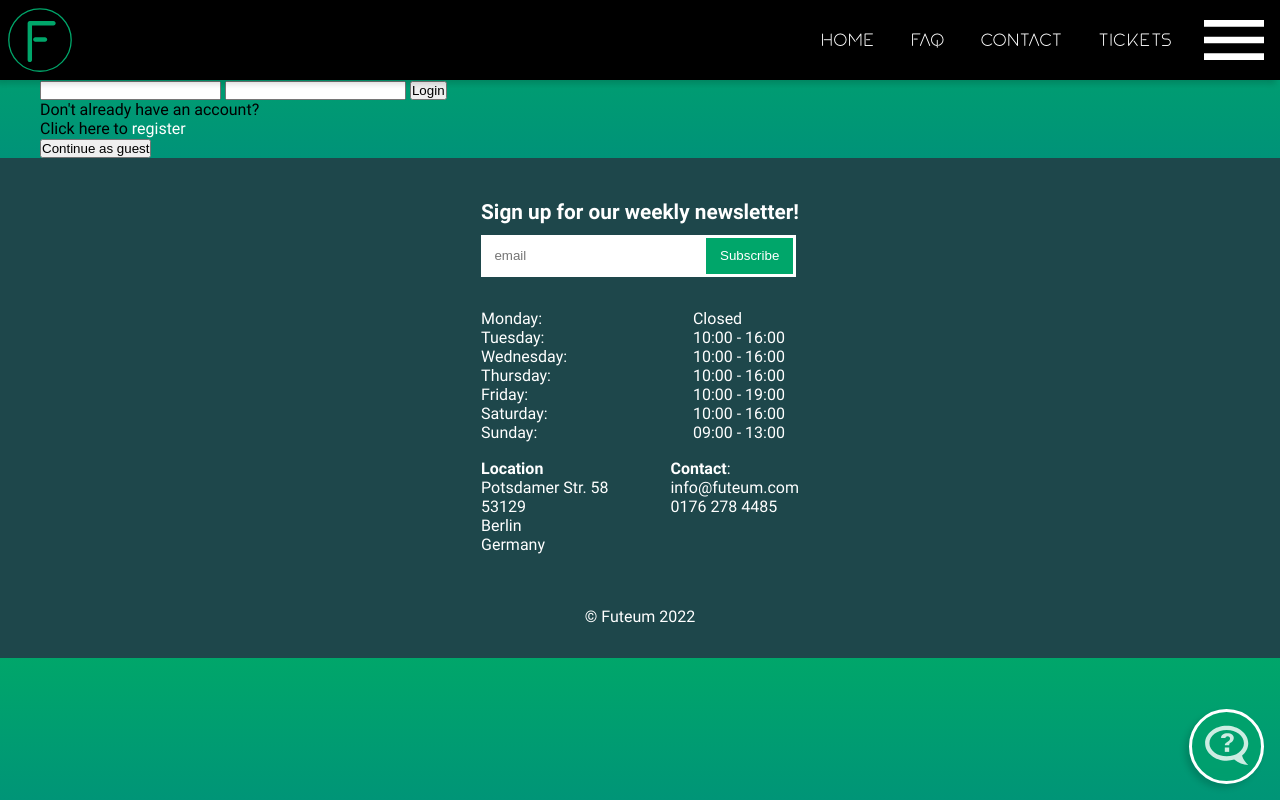
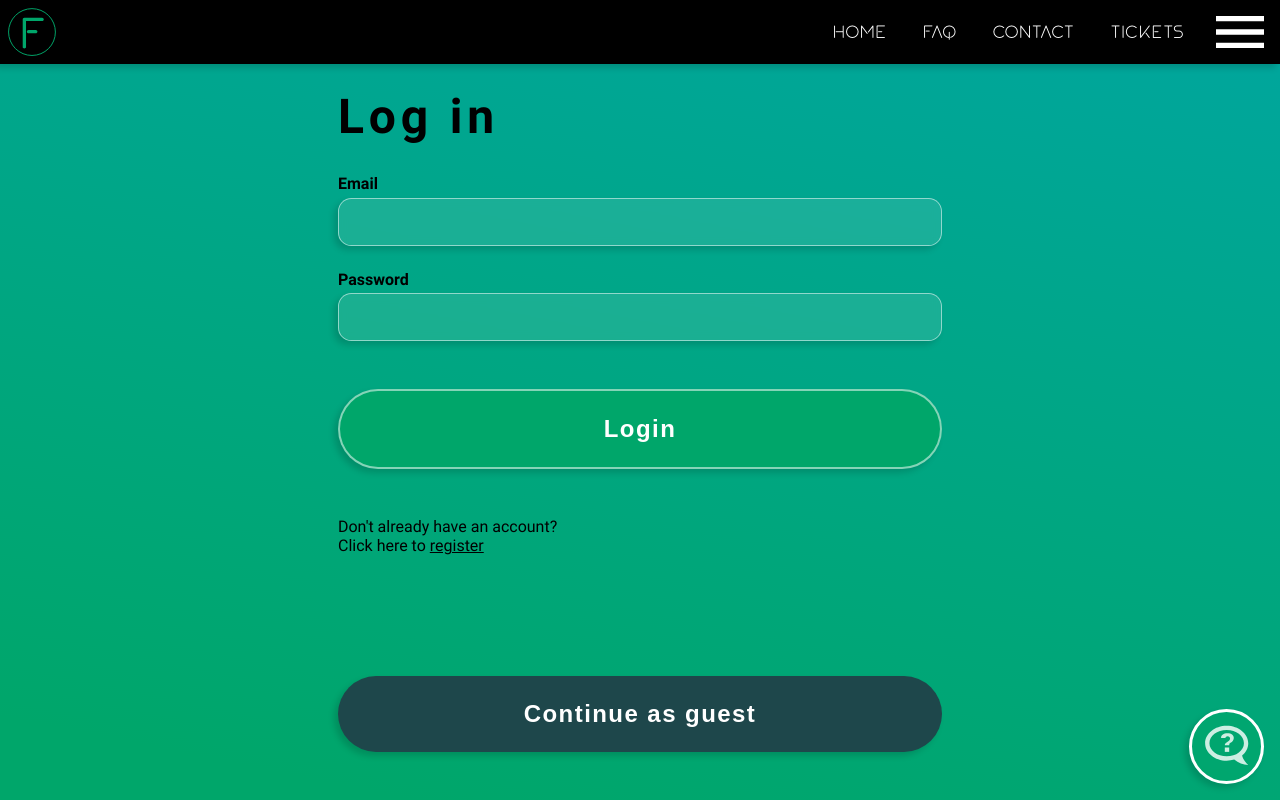
Before and after one commit to kyrregjerstad/Futeum, a plain HTML site: page login.html in a window 1280 px wide. Drawn offline with nearby package versions, Linux system fonts and the light colour scheme.

Commit message:
add login page style

```diff
--- a/login.html
+++ b/login.html
@@ -4,6 +4,8 @@
     <meta charset="UTF-8" />
     <meta http-equiv="X-UA-Compatible" content="IE=edge" />
     <meta name="viewport" content="width=device-width, initial-scale=1.0" />
+    <link rel="shortcut icon" href="/assets/logos/futeum_emblem_11.svg">
+
     <title>Document</title>
     <script
       src="https://cdnjs.cloudflare.com/ajax/libs/gsap/3.11.3/gsap.min.js"
@@ -29,7 +31,7 @@
     <script src="/app/script.js" type="module"></script>
     <link rel="stylesheet" href="/styles/style.css" />
   </head>
-  <body>
+  <body id="login-page">
     <header>
       <picture id="header-logo">
         <img src="/assets/logos/futeum_emblem_9.svg" alt="" />
@@ -47,14 +49,17 @@
           <a href="#"> <img src="/assets/icons/icon_hamburger.svg" alt="" /></a>
         </picture>
     </header>
-    <main>
-      <form action="">
-        <input type="email">
-        <input type="password">
-        <button type="submit">Login</button>
+    <main >
+      <form id="login-section" action="">
+        <label for="login-section"><h1 id="login-header">Log in</h1></label>
+        <label for="email">Email</label>
+        <input id="email" type="email" >
+        <label for="password">Password</label>
+        <input id="password" type="password" >
+        <button type="submit" class="button">Login</button>
         <p>Don't already have an account?</p>
         <p>Click here to <a href="#">register</a></p>
-        <button type="submit">Continue as guest</button>
+        <button type="submit" class="button">Continue as guest</button>
       </form>
     </main>
     <div class="chat-bubble">
@@ -62,62 +67,5 @@
         <img src="/assets/icons/icon-chat.svg" alt="" />
       </picture>
     </div>
-    <footer>
-      <div class="footer-wrapper">
-        <div>
-          <div id="newsletter">
-            <h6>Sign up for our weekly newsletter!</h6>
-            <form>
-              <input type="email" placeholder="email" />
-              <button type="submit">Subscribe</button>
-            </form>
-          </div>
-          <section>
-            <ul id="opening-hours">
-              <li>Monday:</li>
-              <li>Closed</li>
-              <li>Tuesday:</li>
-              <li>10:00 - 16:00</li>
-              <li>Wednesday:</li>
-              <li>10:00 - 16:00</li>
-              <li>Thursday:</li>
-              <li>10:00 - 16:00</li>
-              <li>Friday:</li>
-              <li>10:00 - 19:00</li>
-              <li>Saturday:</li>
-              <li>10:00 - 16:00</li>
-              <li>Sunday:</li>
-              <li>09:00 - 13:00</li>
-            </ul>
-          </section>
-        </div>
-        <div class="contact-info">
-          <section>
-            <p><strong>Location</strong></p>
-            <p>Potsdamer Str. 58</p>
-            <p>53129</p>
-            <p>Berlin</p>
-            <p>Germany</p>
-          </section>
-          <section>
-            <p><strong>Contact</strong>:</p>
-            <p>info@futeum.com</p>
-            <p>0176 278 4485</p>
-          </section>
-        </div>
-        <section>
-          <picture>
-            <img src="" alt="" />
-          </picture>
-          <picture>
-            <img src="" alt="" />
-          </picture>
-          <picture>
-            <img src="" alt="" />
-          </picture>
-        </section>
-        <p>&copy; Futeum 2022</p>
-      </div>
-    </footer>
   </body>
 </html>
--- a/styles/style.scss
+++ b/styles/style.scss
@@ -46,6 +46,7 @@ $color-dark: #1e474b;
 $color-dark-semiTrans: #1e474bb2;
 $color-black: #000000;
 $color-white: #ffffff;
+$color-white-semiTrans: #ffffff84;
 $inline-padding: 10px;
 
 $hr: 3px solid rgba(255, 255, 255, 0.5);
@@ -55,6 +56,8 @@ $gradient-primary: linear-gradient(
   $color-primary 0%,
   $color-secondary 100%
 );
+
+$gradinet-secondary: linear-gradient(191.54deg, #00a69c 5.32%, #00a66a 92.1%);
 
 $font-main: Roboto, sans-serif;
 $font-spot: Spotnik, sans-serif;
@@ -103,6 +106,8 @@ html {
 body {
   position: relative;
   background: $gradient-primary;
+  background-repeat: no-repeat;
+  background-attachment: fixed;
   width: 100%;
 
   &::-webkit-scrollbar {
@@ -191,7 +196,7 @@ header {
   z-index: 999;
   justify-content: space-between;
   width: 100%;
-  height: 5em;
+  height: 4em;
   box-shadow: $shadow-main;
   background-color: $color-black;
 
@@ -210,7 +215,7 @@ header {
   #hamburger-menu img {
     @include flexCenter();
     padding: 0 1em;
-    height: 2.5em;
+    height: 2em;
   }
 
   li {
@@ -589,6 +594,61 @@ footer {
   }
 }
 
+#login-page {
+  background: $gradinet-secondary;
+  background-repeat: no-repeat;
+  background-attachment: fixed;
+}
+
+#login-section {
+  display: flex;
+  flex-direction: column;
+  // justify-content: center;
+  // align-items: center;
+  max-width: 636px;
+  margin: 0 auto;
+  padding-inline: 1em;
+
+  a {
+    text-decoration: underline;
+    color: black;
+  }
+
+  h1,
+  label {
+    color: #000000;
+    font-weight: bold;
+  }
+
+  #login-header {
+    font-size: 3em;
+  }
+
+  label {
+    margin-block: 1.5em 0.3em;
+  }
+
+  input {
+    height: 3rem;
+    border-radius: 1em;
+    padding: 1em;
+    border: solid 1px $color-white-semiTrans;
+    @include glassMorphism();
+  }
+
+  button {
+    width: 100%;
+    margin-block: 2em;
+    border: solid 2px $color-white-semiTrans;
+  }
+
+  button:nth-of-type(even) {
+    margin-top: 20%;
+    background: $color-dark;
+    border: none;
+  }
+}
+
 @media (min-width: 1000px) {
   main {
     max-width: 1200px;
@@ -618,6 +678,7 @@ footer {
     max-width: 1200px;
   }
 
-  .info-article {
+  #login-header {
+    font-size: 5em;
   }
 }
```
Also changed, not shown: styles/style.css, 1 other file.
